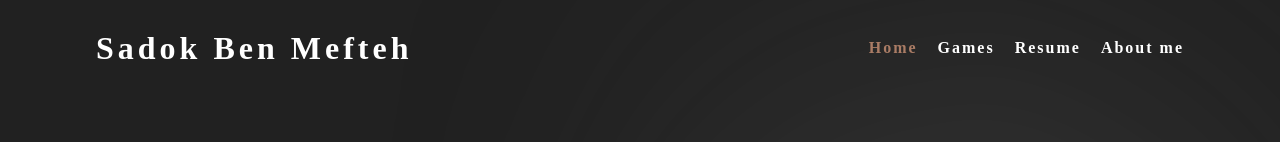
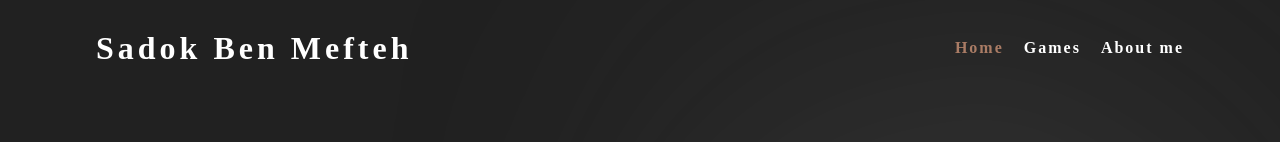
Before and after one commit to RamesesXI/ramesesxi.github.io, a website built with Vite: page index.html in a window 1280 px wide. Shown: the top 142 px of the page. Built offline with nearby package versions, Linux system fonts and the light colour scheme; a web font is replaced by a local one.

Commit message:
Removed Resume

```diff
--- a/index.html
+++ b/index.html
@@ -21,7 +21,7 @@
       <ul class="nav-links" id="nav-links">
         <li id='home' class="active">Home</li>
         <li id='games'>Games</li>
-        <li id='resume'>Resume</li>
+        <!-- <li id='resume'>Resume</li> -->
         <li id='about-me'>About me</li>
         <!-- <li id='contact'>Contact</li> -->
       </ul>
```
